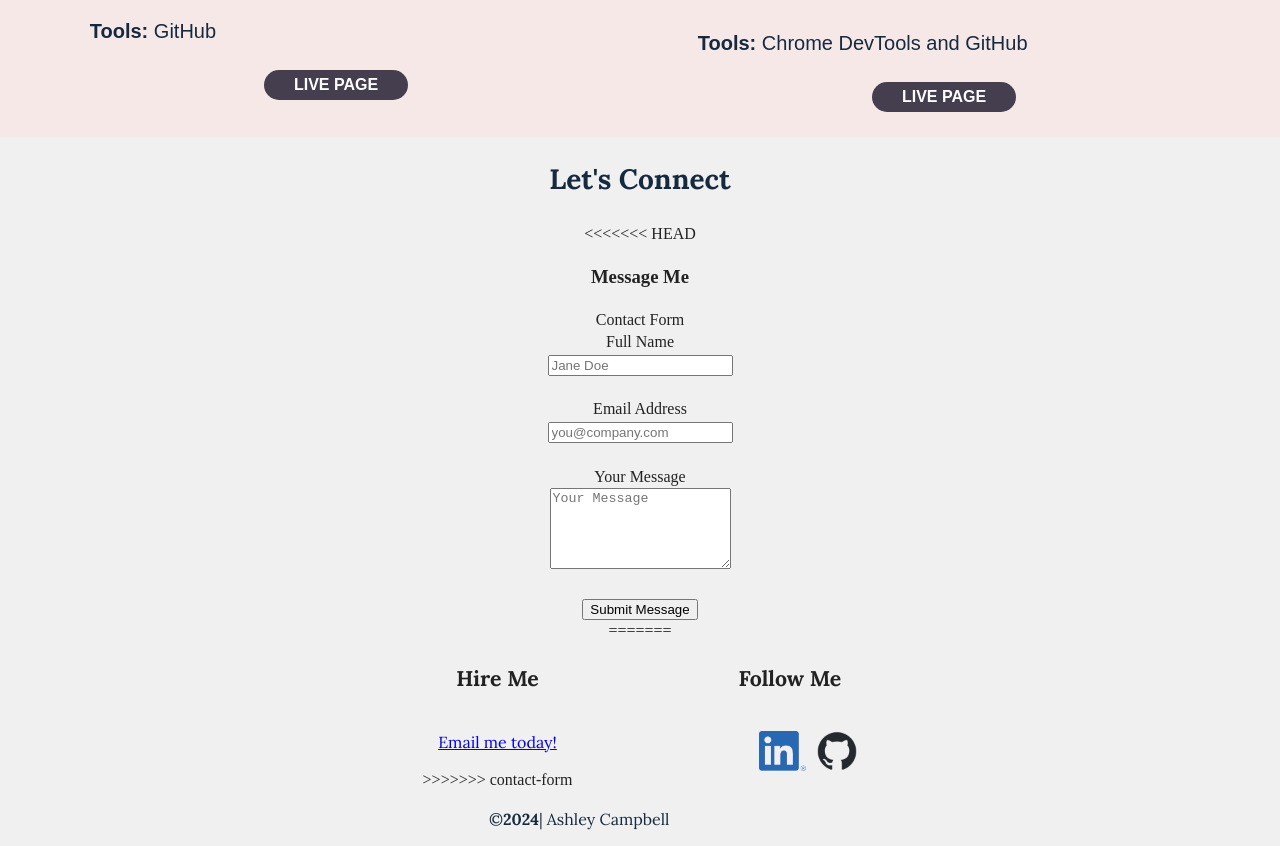
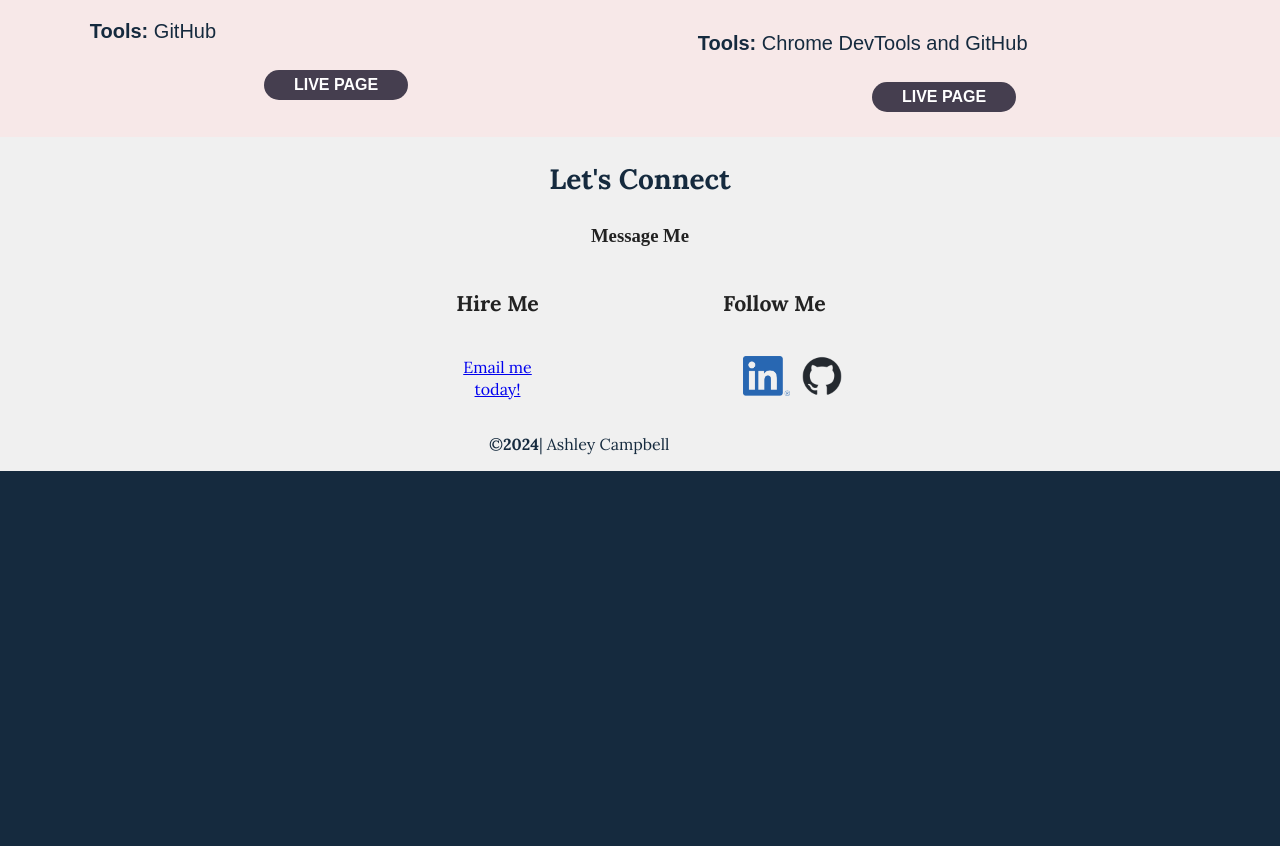
Before and after one commit to ashc735/ashley-campbell-portfolio, a plain HTML site: page index.html in a window 1280 px wide. Shown: the part 2760-3606 px from the top of the page. After the commit the page ends 3231 px from the top, so only its background shows below. Drawn offline with Linux system fonts and the light colour scheme.

Commit message:
formatting

```diff
--- a/index.html
+++ b/index.html
@@ -202,43 +202,16 @@
       <footer id="contact">
         <div class="content-wrapper">
           <h2>Let's Connect</h2>
-<<<<<<< HEAD
           <div class="contact-container">
             <h3>Message Me</h3>
             </div>
           <div class="contact-form">
-            <form action="https://api.web3forms.com/submit" method="POST" id="form">
-              <fieldset>
-                <legend>Contact Form</legend>
-                <input type="hidden" name="access_key" value="a1a2ab66-2eab-4c4f-a874-3923a8740ff0"/>
-                <input type="hidden" name="subject" value="New Submission from Web3Forms" />
-                <input type="hidden" name="redirect" value="https://web3forms.com/success" />
-                <input type="checkbox" name="botcheck" id="" style="display: none;" />
-                <div>
-                  <label for="name">Full Name</label><br>
-                  <input type="text" name="name" id="name" placeholder="Jane Doe" required />
-                  <br><br>
-                </div>
-                <div>
-                  <label for="email">Email Address</label><br>
-                  <input type="email" name="email" id="email" placeholder="you@company.com" required /><br><br>
-                </div>
-                <div>
-                  <label for="message">Your Message</label>
-                  <br>
-                  <textarea rows="5" name="message" id="message" placeholder="Your Message" required></textarea><br><br>
-                </div>
-            <input type="button" value="Submit Message" onclick="document.getElementById('inputText').value = '' "></input>
-              </fieldset>
-            </form>
-=======
-          <div class="contact-me">
+            <div class="contact-me">
           <div class="contact-email">
             <h3>Hire Me</h3>
             <p>
             <a href="mailto:campbell.ashley735@gmail.com">Email me today!</a>
           </p>
->>>>>>> contact-form
           </div>
         <div class="contact-follow">
           <h3 class="contact-title">Follow Me</h3>
```
